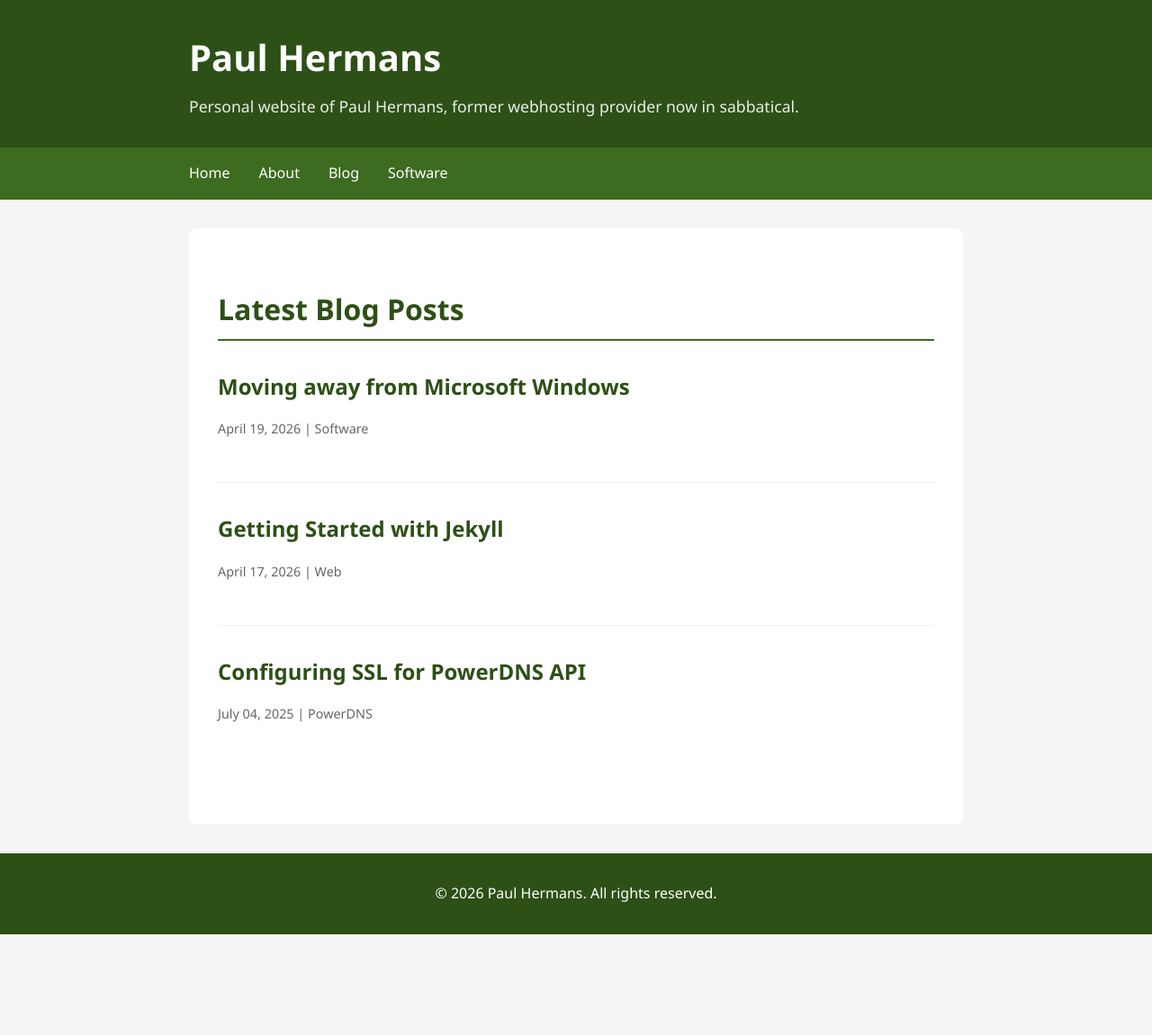
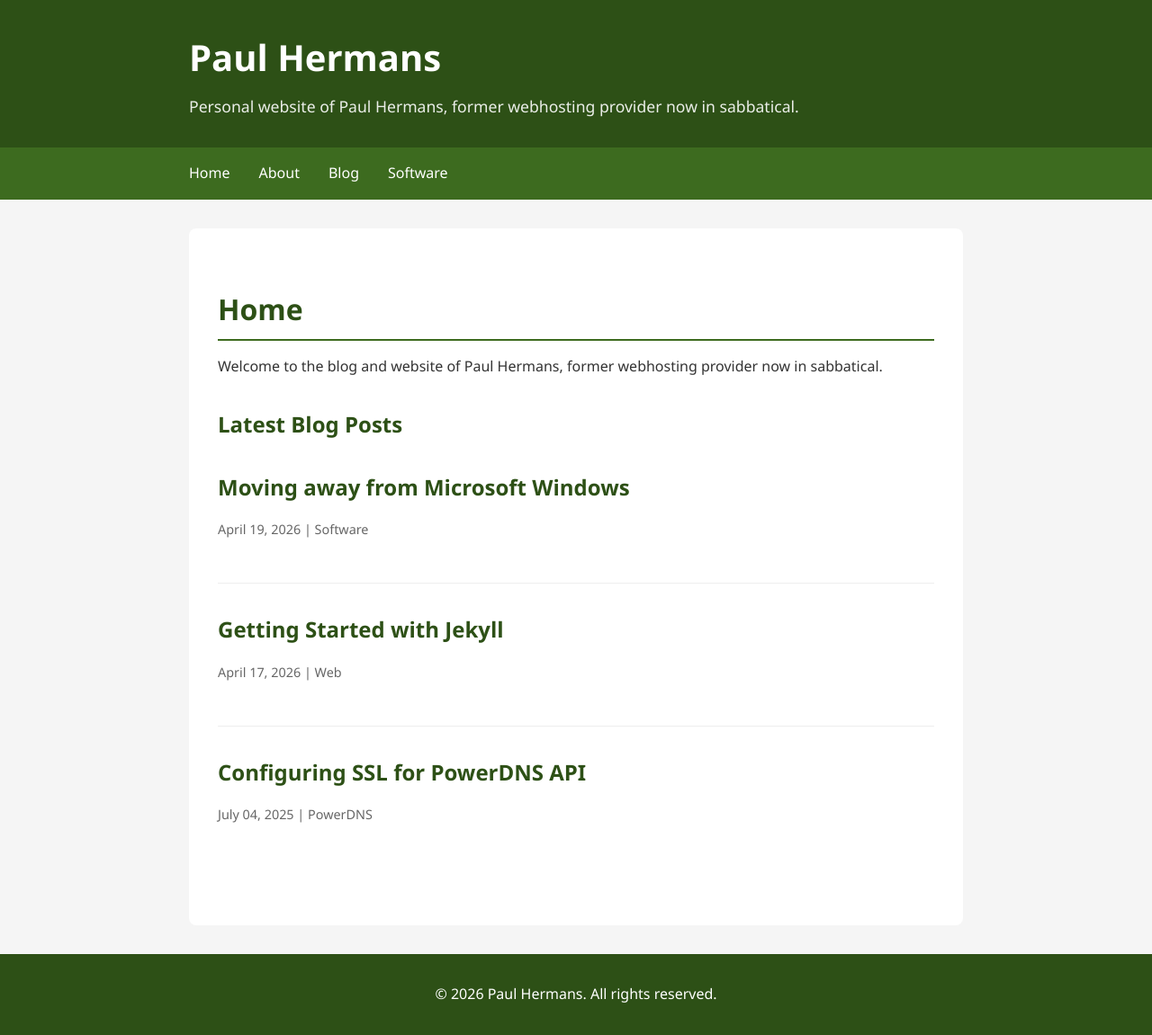
Before and after one commit to paulhermanseu/paulhermans.eu, a Jekyll site: the page built from index.md, in a window 1280 px wide. Shown: the whole page at 90% size. Built offline with Jekyll 4.4.1, drawn with Linux system fonts in a browser that asks for light colours; nearby versions of some CDN libraries; before the commit the page ends 1039 px from its top, so only the background shows below that.

Commit message:
Update index.md

```diff
--- a/index.md
+++ b/index.md
@@ -3,7 +3,11 @@ layout: default
 title: Home
 ---
 
-# Latest Blog Posts
+# Home
+
+Welcome to the blog and website of Paul Hermans, former webhosting provider now in sabbatical.
+
+## Latest Blog Posts
 
 {% for post in site.posts %}
   <article>
```
